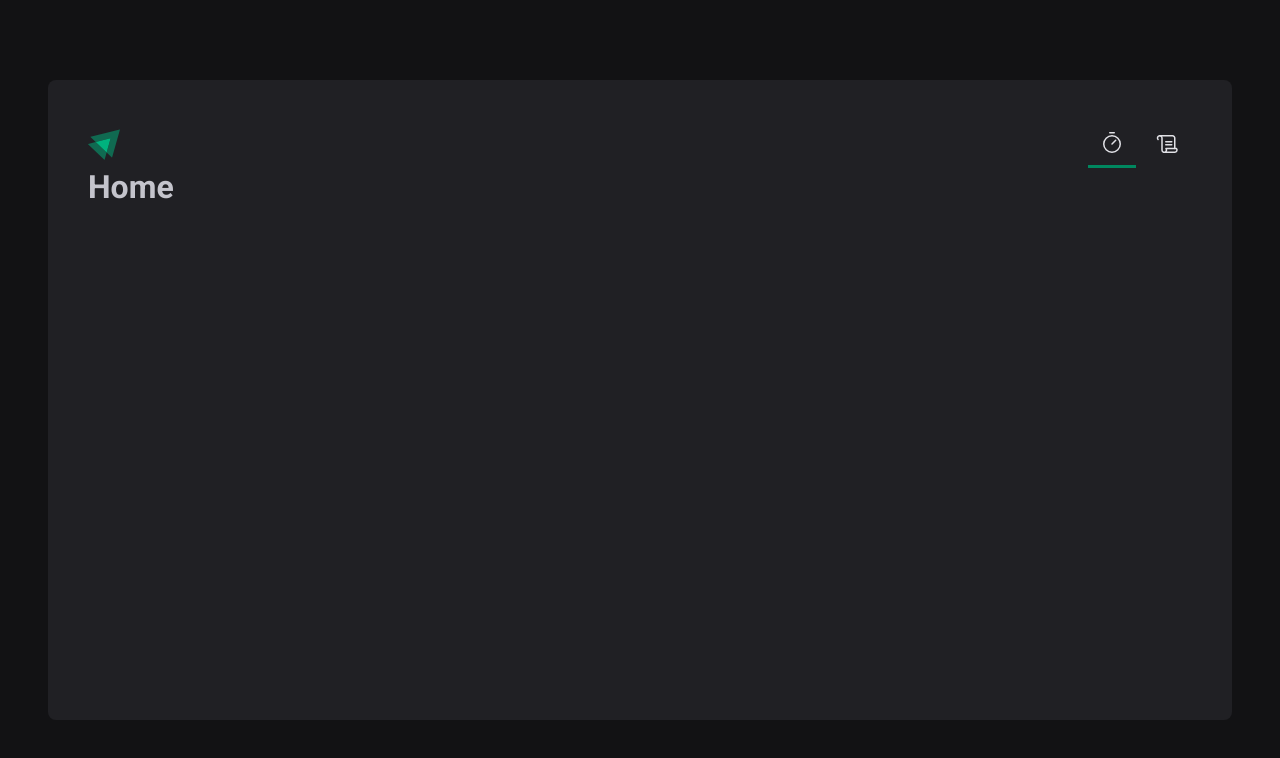
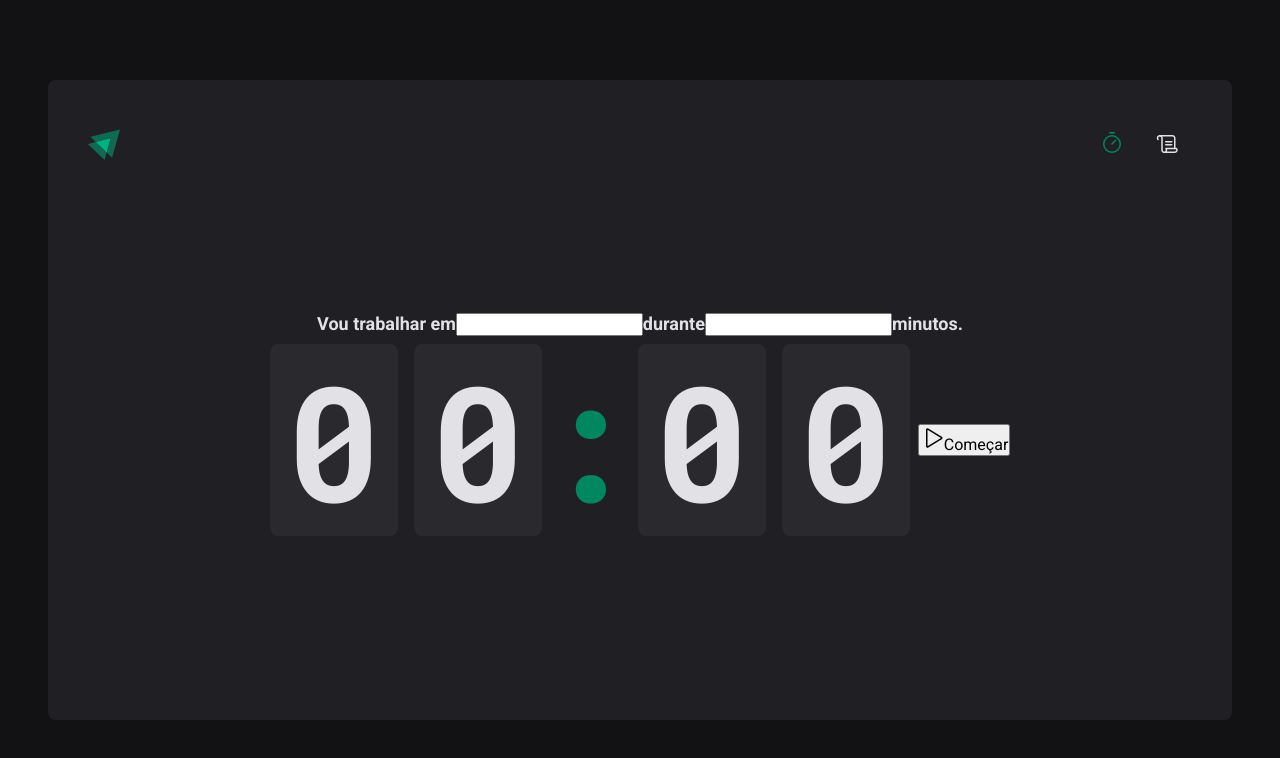
Before and after one commit to JoaoVitor0206/ignite-timer, a React (Vite) app: page / in a window 1280 px wide. Shown: the top 758 px of the page. Built offline with nearby package versions, Linux system fonts and the light colour scheme.

Commit message:
Página Home

```diff
--- a/src/components/Header/styles.ts
+++ b/src/components/Header/styles.ts
@@ -27,7 +27,7 @@
       }
 
       &.active {
-        border-bottom: 3px solid ${(props) => props.theme['green-500']};
+        color: ${(props) => props.theme['green-500']};
       }
     }
   }
--- a/src/pages/Home.tsx
+++ /dev/null
@@ -1,3 +0,0 @@
-export function Home() {
-  return <h1>Home</h1>
-}
--- /dev/null
+++ b/src/pages/Home/index.tsx
@@ -0,0 +1,38 @@
+import { Play } from 'phosphor-react'
+import {
+  CountdownContainer,
+  FormContainer,
+  HomeContainer,
+  Separator,
+} from './styles'
+
+export function Home() {
+  return (
+    <HomeContainer>
+      <FormContainer>
+        <div>
+          <label htmlFor="">Vou trabalhar em</label>
+          <input id="task" />
+
+          <label htmlFor="">durante</label>
+          <input type="number" id="minutesAmount" />
+
+          <span>minutos.</span>
+        </div>
+
+        <CountdownContainer>
+          <span>0</span>
+          <span>0</span>
+          <Separator>:</Separator>
+          <span>0</span>
+          <span>0</span>
+        </CountdownContainer>
+
+        <button type="submit">
+          <Play size={24} />
+          Começar
+        </button>
+      </FormContainer>
+    </HomeContainer>
+  )
+}
--- /dev/null
+++ b/src/pages/Home/styles.ts
@@ -0,0 +1,53 @@
+import { styled } from 'styled-components'
+
+export const HomeContainer = styled.main`
+  flex: 1;
+  display: flex;
+  flex-direction: column;
+  align-items: center;
+  justify-content: center;
+
+  form {
+    display: flex;
+    flex-direction: column;
+    align-items: center;
+    gap: 3.5rem;
+  }
+`
+
+export const FormContainer = styled.div`
+  width: 100%;
+  display: flex;
+  align-items: center;
+  justify-content: center;
+  gap: 0.5rem;
+  color: ${(props) => props.theme['gray-100']};
+  font-size: 1.125rem;
+  font-weight: bold;
+  flex-wrap: wrap;
+`
+export const CountdownContainer = styled.div`
+  font-family: 'Roboto Mono', monospace;
+  font-size: 10rem;
+  line-height: 8rem;
+  color: ${(props) => props.theme['gray-100']};
+
+  display: flex;
+  gap: 1rem;
+
+  span {
+    background-color: ${(props) => props.theme['gray-700']};
+    padding: 2rem 1rem;
+    border-radius: 8px;
+  }
+`
+
+export const Separator = styled.div`
+  padding: 2rem 0;
+  color: ${(props) => props.theme['green-500']};
+
+  width: 4rem;
+  overflow: hidden;
+  display: flex;
+  justify-content: center;
+`
--- a/src/styles/global.ts
+++ b/src/styles/global.ts
@@ -15,6 +15,7 @@
   body {
     background-color: ${(props) => props.theme['gray-900']};
     color: ${(props) => props.theme['gray-300']};
+    --webkit-font-smoothing: antialiased;
   }
 
   body, input, textarea, button {
```
